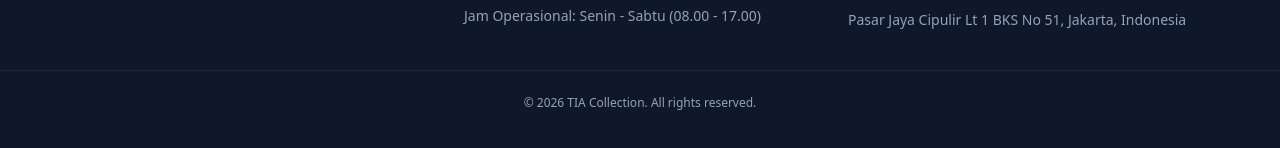
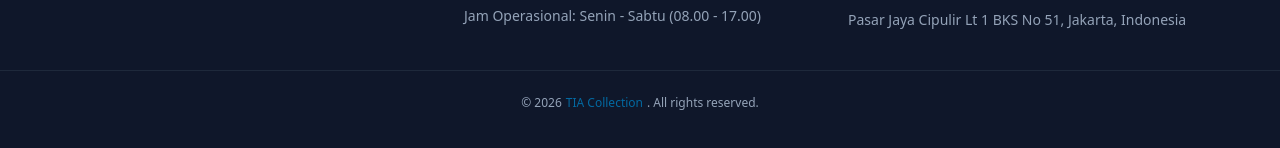
Before and after one commit to Raihan260/Web_TIA, a React (Vite) app: page / in a window 1280 px wide. Shown: the part 1930-2078 px from the top of the page. Built offline with nearby package versions, Linux system fonts and the light colour scheme; no server answers; the database is empty.

Commit message:
Add hidden button for Admin

```diff
--- a/src/App.tsx
+++ b/src/App.tsx
@@ -1,5 +1,5 @@
 import type { FC } from 'react';
-import { BrowserRouter, Routes, Route, useLocation } from 'react-router-dom';
+import { BrowserRouter, Routes, Route, useLocation, Link } from 'react-router-dom';
 import { useEffect } from 'react';
 import Navbar from './Navbar';
 import Hero from './Hero';
@@ -113,8 +113,15 @@ const Home: FC = () => {
               </p>
             </div>
           </div>
-          <div className="border-t border-slate-800 mt-10 pt-6 text-center text-xs">
-            &copy; {new Date().getFullYear()} TIA Collection. All rights reserved.
+          <div className="border-t border-slate-800 mt-10 pt-6 text-center text-xs flex justify-center items-center gap-1">
+            <span>&copy; {new Date().getFullYear()}</span>
+            <Link
+              to="/admin"
+              className="cursor-pointer hover:text-slate-300 transition-colors"
+            >
+              TIA Collection
+            </Link>
+            <span>. All rights reserved.</span>
           </div>
         </footer>
 
```
